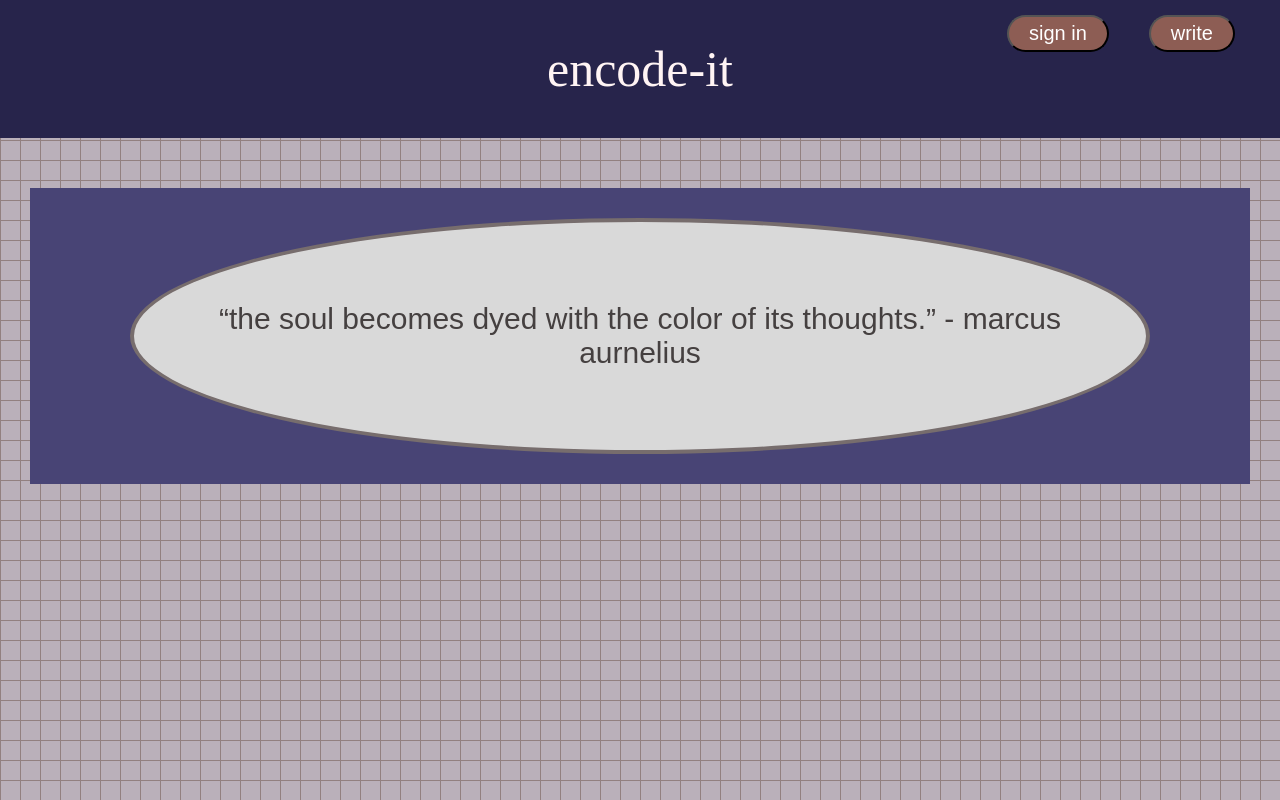
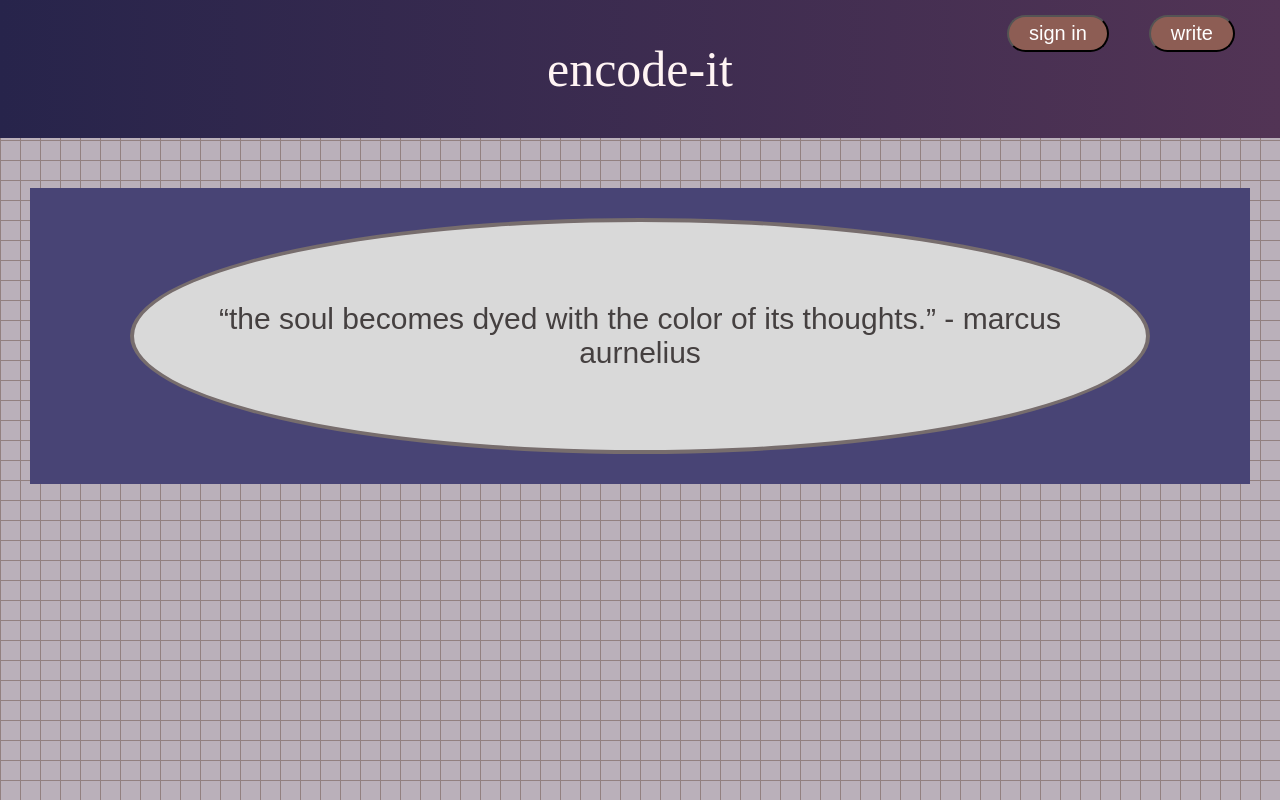
Before and after one commit to cassiemojar/Encryption-Project, a React (Vite) app: page / in a window 1280 px wide. Built offline with nearby package versions, Linux system fonts and the light colour scheme; a web font is replaced by a local one.

Commit message:
Header gradient

```diff
--- a/src/App.css
+++ b/src/App.css
@@ -32,7 +32,7 @@ body {
 
 /* HEADER CONTAINER */
 .header {
-    background-color: #27244B;
+    background: linear-gradient(to right, #27244B, #523455);
     color: rgb(255, 244, 244);
     padding: 40px 20px;
     /* smaller padding so it looks balanced */
```
